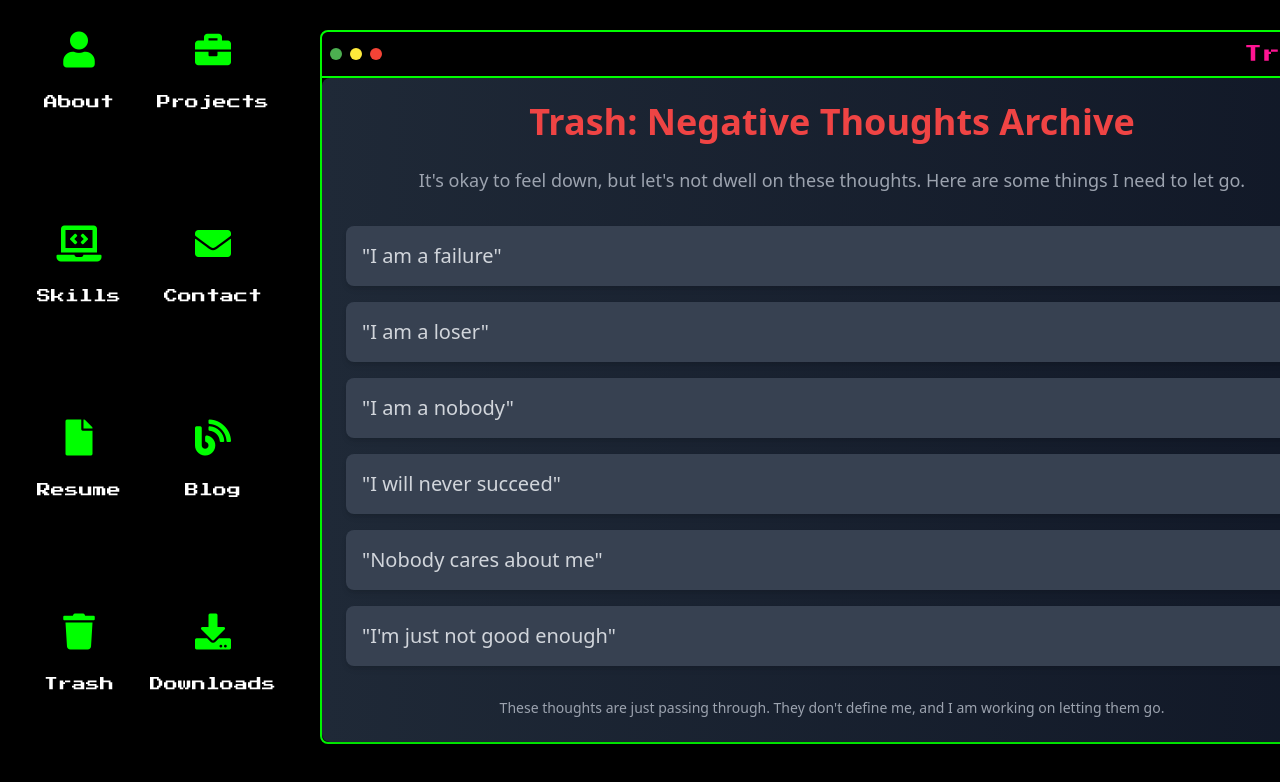
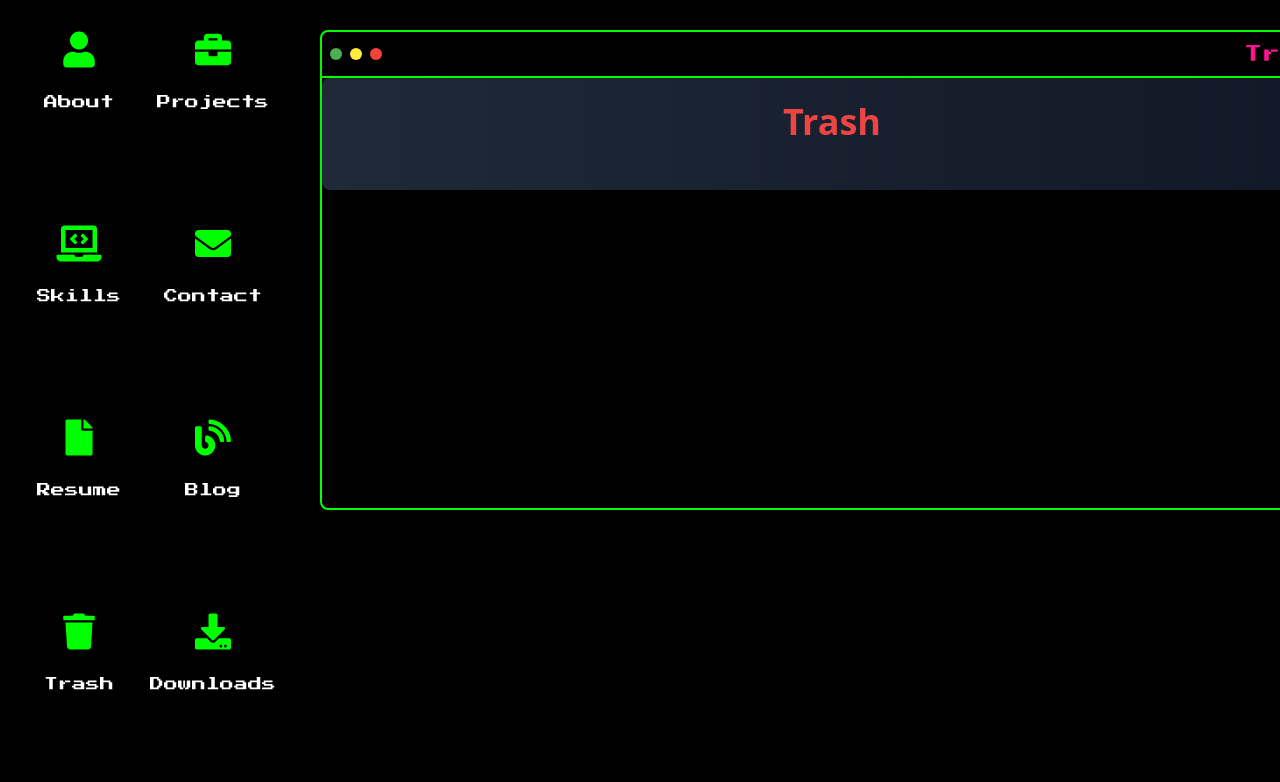
Before and after one commit to TriumphNdlovu/triumph-portfolio, a Next.js app: page / in a window 1280 px wide. Both pictures are taken after a click on the element "Trash". Shown: the top 782 px of the page. Built offline with nearby package versions, Linux system fonts and the light colour scheme.

Commit message:
Refactor Trash page component

```diff
--- a/src/Components/Trash/page.tsx
+++ b/src/Components/Trash/page.tsx
@@ -2,41 +2,8 @@ export default function Trash() {
         return (
             <>
             <h2 className="text-4xl text-red-500 font-bold mb-6 text-center">
-                Trash: Negative Thoughts Archive
-                </h2>
-                <p className="text-lg mb-8 text-center text-gray-400">
-                It's okay to feel down, but let's not dwell on these thoughts. Here are some things I need to let go.
-                </p>
-
-                <div className="space-y-4">
-                <div className="bg-gray-700 p-4 rounded-lg shadow-md hover:bg-red-600 transition duration-300 ease-in-out">
-                    <p className="text-xl text-gray-300">"I am a failure"</p>
-                </div>
-
-                <div className="bg-gray-700 p-4 rounded-lg shadow-md hover:bg-red-600 transition duration-300 ease-in-out">
-                    <p className="text-xl text-gray-300">"I am a loser"</p>
-                </div>
-
-                <div className="bg-gray-700 p-4 rounded-lg shadow-md hover:bg-red-600 transition duration-300 ease-in-out">
-                    <p className="text-xl text-gray-300">"I am a nobody"</p>
-                </div>
-
-                <div className="bg-gray-700 p-4 rounded-lg shadow-md hover:bg-red-600 transition duration-300 ease-in-out">
-                    <p className="text-xl text-gray-300">"I will never succeed"</p>
-                </div>
-
-                <div className="bg-gray-700 p-4 rounded-lg shadow-md hover:bg-red-600 transition duration-300 ease-in-out">
-                    <p className="text-xl text-gray-300">"Nobody cares about me"</p>
-                </div>
-
-                <div className="bg-gray-700 p-4 rounded-lg shadow-md hover:bg-red-600 transition duration-300 ease-in-out">
-                    <p className="text-xl text-gray-300">"I'm just not good enough"</p>
-                </div>
-                </div>
-
-                <p className="mt-8 text-center text-sm text-gray-400">
-                These thoughts are just passing through. They don't define me, and I am working on letting them go.
-                </p>
+               Trash
+            </h2>
             </>
         );
 }
```
